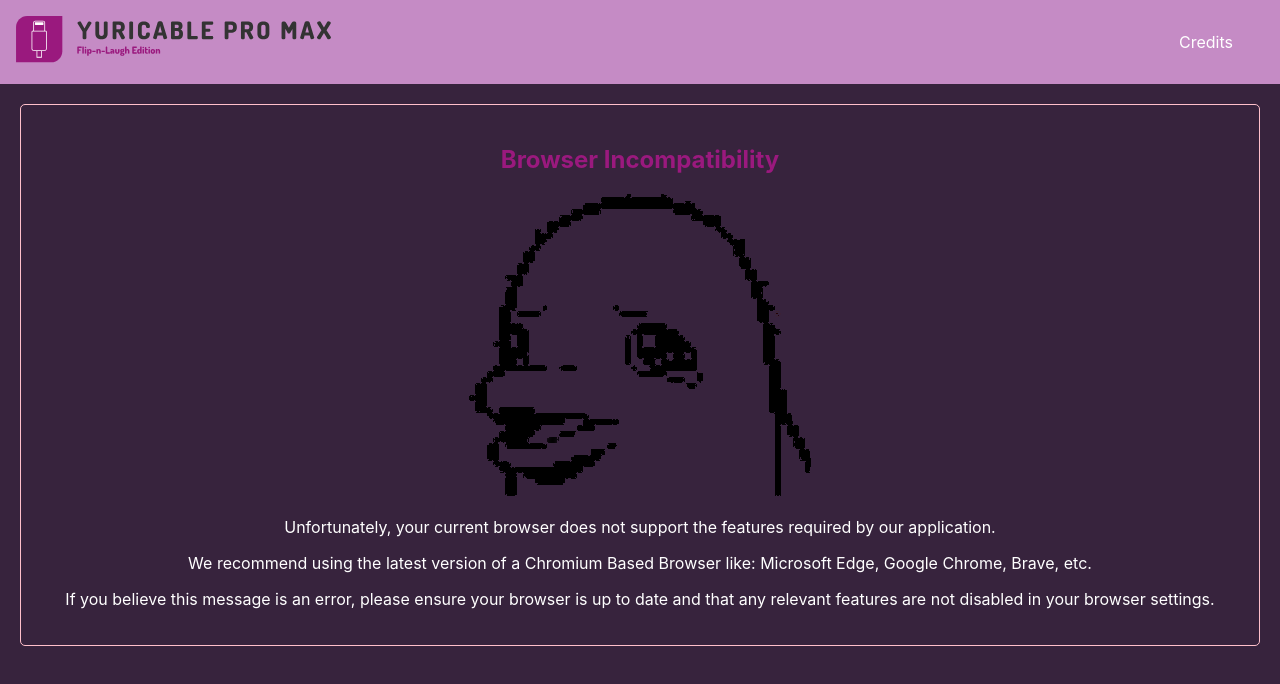
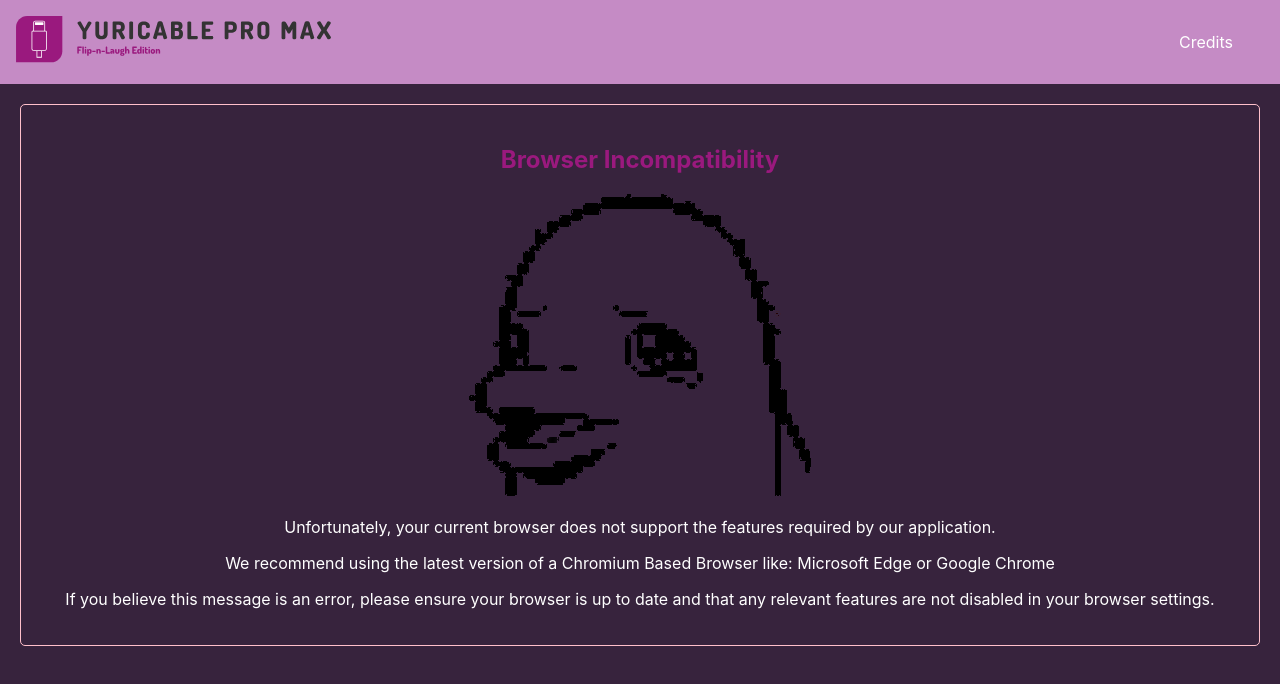
Before and after one commit to arag0re/yuricable.pro, a React (Create React App) app: page /#/cli in a window 1280 px wide. Shown: the top 684 px of the page. Built offline with nearby package versions, Linux system fonts and the light colour scheme.

Commit message:
updated browser reccomendations

```diff
--- a/src/components/IncompatibleBrowser.tsx
+++ b/src/components/IncompatibleBrowser.tsx
@@ -23,7 +23,7 @@ export default class IncompatibleBrowser extends Component {
             </p>
             <p>
                We recommend using the latest version of a Chromium Based Browser
-               like: Microsoft Edge, Google Chrome, Brave, etc.
+               like: Microsoft Edge or Google Chrome
             </p>
             <p>
                If you believe this message is an error, please ensure your
```
